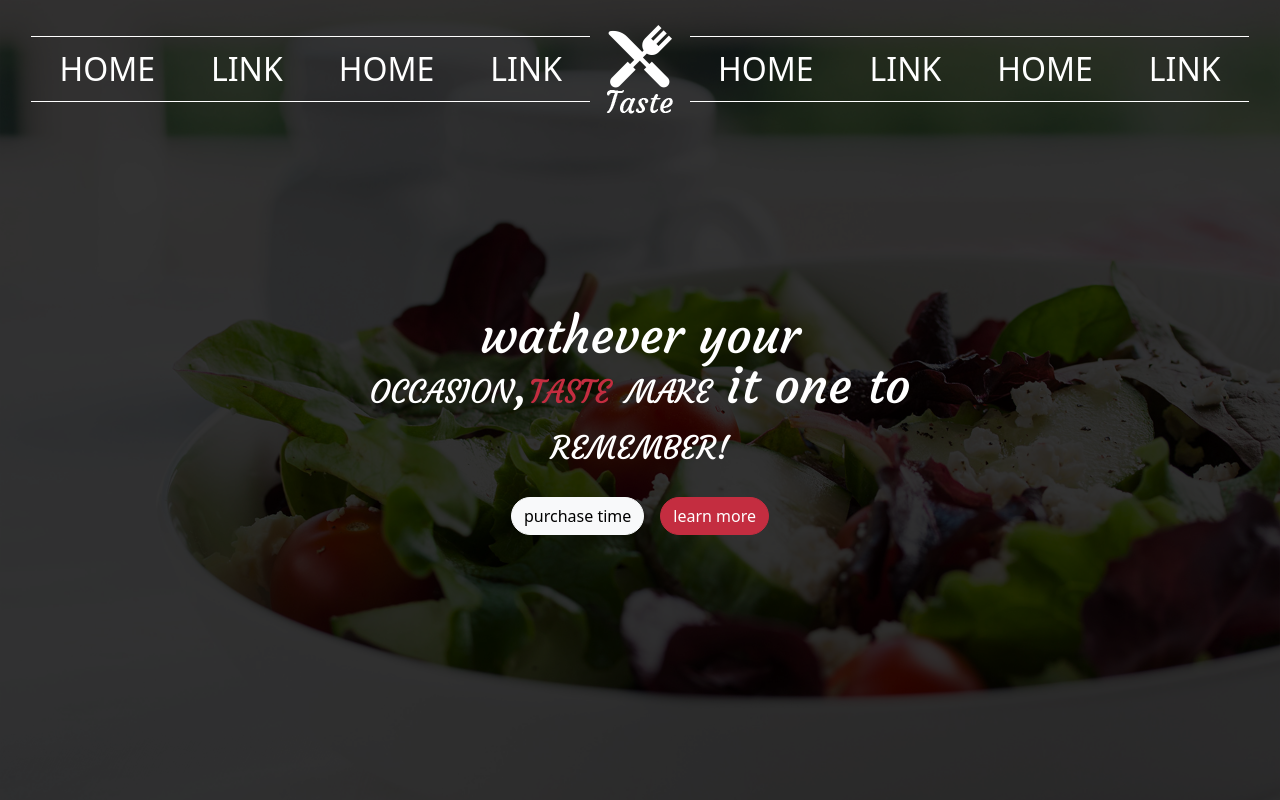
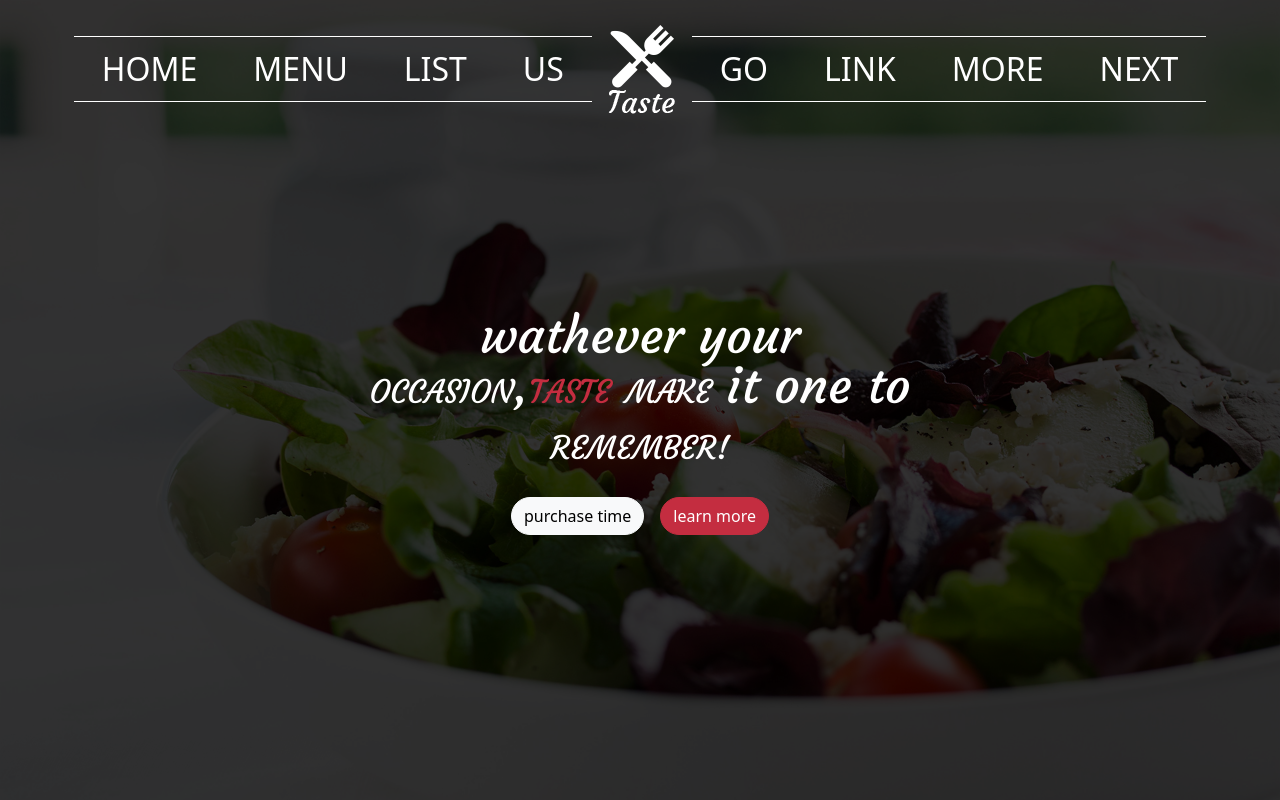
Before and after one commit to gencehangurcam/cs-site-chef-20, a website: page index.html in a window 1280 px wide. Shown: the top 800 px of the page. Drawn offline with nearby package versions, Linux system fonts and the light colour scheme.

Commit message:
recti final

```diff
--- a/index.html
+++ b/index.html
@@ -21,13 +21,13 @@
                             <a class="nav-link active" aria-current="page" href="#">Home</a>
                         </li>
                         <li class="nav-item">
-                            <a class="nav-link" href="#">Link</a>
+                            <a class="nav-link" href="#">menu</a>
                         </li>
                         <li class="nav-item">
-                            <a class="nav-link active" aria-current="page" href="#">Home</a>
+                            <a class="nav-link active" aria-current="page" href="#">list</a>
                         </li>
                         <li class="nav-item">
-                            <a class="nav-link" href="#">Link</a>
+                            <a class="nav-link" href="#">us</a>
                         </li>
                     </ul>
                 </div>
@@ -40,16 +40,16 @@
                 <div class="collapse navbar-collapse" id="navbarSupportedContent">
                     <ul class="navbar-nav me-auto mb-2 mb-lg-0">
                         <li class="nav-item">
-                            <a class="nav-link active" aria-current="page" href="#">Home</a>
+                            <a class="nav-link active" aria-current="page" href="#">go</a>
                         </li>
                         <li class="nav-item">
                             <a class="nav-link" href="#">Link</a>
                         </li>
                         <li class="nav-item">
-                            <a class="nav-link active" aria-current="page" href="#">Home</a>
+                            <a class="nav-link active" aria-current="page" href="#">more</a>
                         </li>
                         <li class="nav-item">
-                            <a class="nav-link" href="#">Link</a>
+                            <a class="nav-link" href="#">next</a>
                         </li>
                     </ul>
                 </div>
@@ -359,7 +359,7 @@
                         </div>
                         <div class="col-md-6">
                             <div class="form-group m-2">
-                                <input type="text" name="txtName" class="form-control" placeholder="Your Name *"
+                                <input type="text" name="txtName" class="form-control" placeholder="Your adress"
                                     value="" />
                             </div>
                             <div class="form-group m-2">
@@ -371,7 +371,7 @@
                                 </select>
                             </div>
                             <div class="form-group m-2">
-                                <input type="text" name="txtName" class="form-control" placeholder="Your Name *"
+                                <input type="text" name="txtName" class="form-control" placeholder="Your Name"
                                     value="" />
                             </div>
                             <div class="form-group m-2">
@@ -436,7 +436,7 @@
         <div class="col-sm-12 col-md-6 pt-5">
             <div class="row align-items-center p-2">
                 <div class="col justify-content-center d-flex">
-                    <img src="./assets/images/testimonial1.jpg" class="img-fluid w-75 rounded-circle" alt="...">
+                    <img src="./assets/images/testimonial1.jpg" class="img-fluid w-75 border border-5 rounded-circle" alt="...">
                 </div>
                 <div class="sec-4-txt col">
                     <p>Lorem, ipsum dolor.</p>
@@ -453,7 +453,7 @@
                     <p>Lorem ipsum dolor sit amet consectetur adipisicing elit. Hic, soluta.</p>
                 </div>
                 <div class="col justify-content-center d-flex">
-                    <img src="./assets/images/testimonial1.jpg" class="img-fluid w-75 rounded-circle" alt="...">
+                    <img src="./assets/images/testimonial1.jpg" class="img-fluid w-75 border border-5 rounded-circle" alt="...">
                 </div>
             </div>
         </div>
```
Also changed, not shown: src/sass/modules/_section-4.sass (line endings or trailing spaces), 1 other file.
